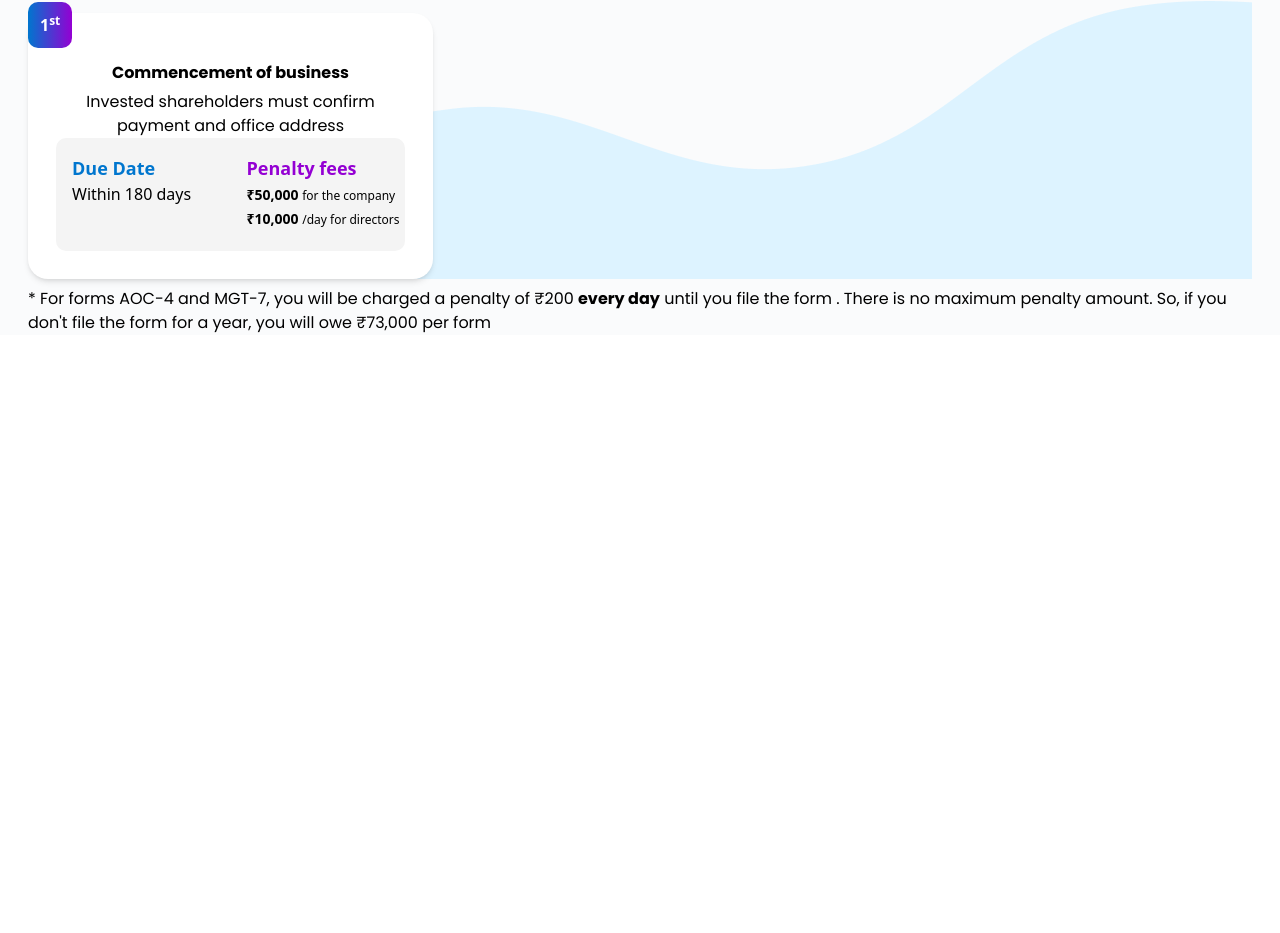
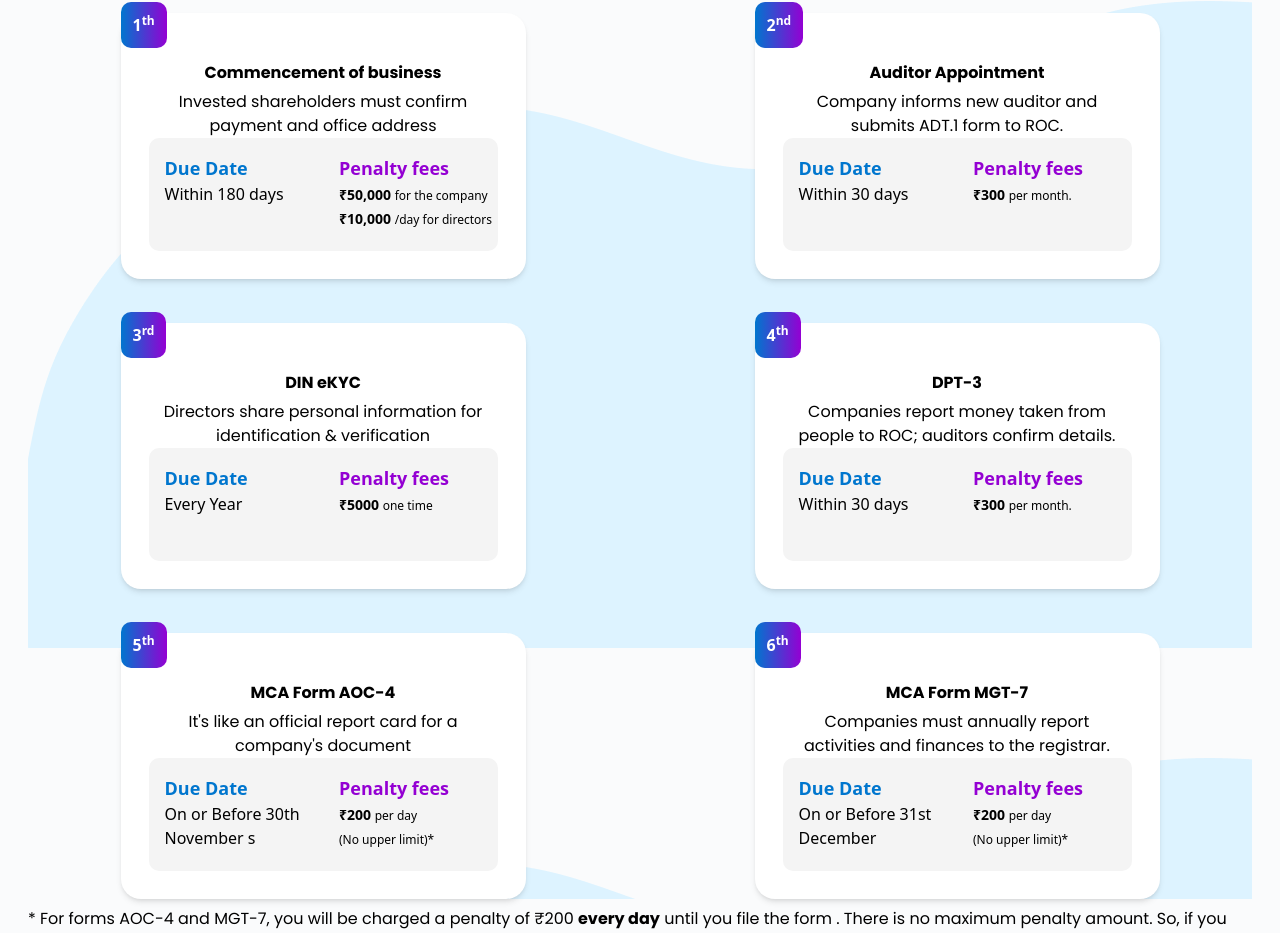
Before and after one commit to ImAnshuJoshi/findCAs, a React app in the folder frontend/: page / in a window 1280 px wide. Shown: the part 967-1900 px from the top of the page. Before the commit the page ends 1302 px from the top, so only its background shows below. Built offline with nearby package versions, Linux system fonts and the light colour scheme; the HTML template or start-up script is replaced by a standard one.

Commit message:
solutionCard arrayOBject created

```diff
--- a/frontend/src/components/solutionSection/Solution.jsx
+++ b/frontend/src/components/solutionSection/Solution.jsx
@@ -1,8 +1,95 @@
 import SolutionBG from "../../assets/SolutionBG.png";
+import { useState } from "react";
 const Solution = () => {
   const solutionStyle = {
     backgroundImage: `url(${SolutionBG})`,
   };
+  const [solutionCards, setSolutionCard] = useState([
+    {
+      id: [1, "th"],
+      title: "Commencement of business",
+      details: "Invested shareholders must confirm payment and office address",
+      dueDate: "Within 180 days",
+      penaltyfee: [
+        {
+          feeFirst: "₹50,000 ",
+          forCompany: "for the company",
+          feeSecond: "₹10,000",
+          duration: "/day for directors",
+        },
+      ],
+    },
+    {
+      id: [2, "nd"],
+      title: "Auditor Appointment",
+      details: "Company informs new auditor and submits ADT.1 form to ROC.",
+      dueDate: "Within 30 days ",
+      penaltyfee: [
+        {
+          feeFirst: "₹300",
+          forCompany: "per month.",
+          feeSecond: "",
+          duration: "",
+        },
+      ],
+    },
+    {
+      id: [3, "rd"],
+      title: "DIN eKYC",
+      details: "Directors share personal information for identification & verification ",
+      dueDate: "Every Year",
+      penaltyfee: [
+        {
+          feeFirst: "₹5000",
+          forCompany: "one time",
+          feeSecond: "",
+          duration: "",
+        },
+      ],
+    },
+    {
+      id: [4, "th"],
+      title: "DPT-3",
+      details: "Companies report money taken from people to ROC; auditors confirm details.",
+      dueDate: "Within 30 days ",
+      penaltyfee: [
+        {
+          feeFirst: "₹300",
+          forCompany: "per month.",
+          feeSecond: "",
+          duration: "",
+        },
+      ],
+    },
+    {
+      id: [5, "th"],
+      title: "MCA Form AOC-4",
+      details: "It's like an official report card for a company's document",
+      dueDate: "On or Before 30th November s",
+      penaltyfee: [
+        {
+          feeFirst: "₹200",
+          forCompany: "per day",
+          feeSecond: "",
+          duration: "(No upper limit)*",
+        },
+      ],
+    },
+    {
+      id: [6, "th"],
+      title: "MCA Form MGT-7",
+      details: "Companies must annually report activities and finances to the registrar.",
+      dueDate: "On or Before 31st December",
+      penaltyfee: [
+        {
+          feeFirst: "₹200",
+          forCompany: "per day",
+          feeSecond: "",
+          duration: "(No upper limit)*",
+        },
+      ],
+    },
+  ]);
 
   return (
     <div className="px-7 bg-[#FAFBFC]">
@@ -22,48 +109,61 @@ const Solution = () => {
             steps provided
           </p>
         </div>
-        <div className="pt-[84px] flex flex-wrap gap-11 justify-between">
-          <div className="h-[266px] w-[405px] rounded-[20px] shadow-md bg-[#FFFFFF]">
+        <div className="pt-[84px] flex flex-wrap gap-11 justify-around">
+          {/* -----------cardDetails---------- */}
+
+          {solutionCards.map((card, index) => (
+            <div
+              key={index}
+              className="h-[266px] w-[405px] rounded-[20px] shadow-md bg-[#FFFFFF]"
+            >
               <span className="bg-gradient-to-r p-3 from-primary to-secondary text-white rounded-[10px] font-bold relative">
-              1<sup>st</sup>
+                {card.id[0]}<sup>{card.id[1]}</sup>
               </span>
 
               <div className="flex flex-col px-7">
                 <div className="pt-6">
                   <p className="text-center font-bold font-popp">
-                  Commencement of business{" "}
+                    {card.title}
                   </p>
                 </div>
                 <div className=" pt-[5px] px-2">
                   <p className="text-center font-popp">
-                  Invested shareholders must confirm payment and office address
+                    {card.details}
                   </p>
                 </div>
                 <div className="w-[341] h-[113px] rounded-[10px] flex flex-row bg-[#F4F4F4] pt-4">
                   <div className="w-1/2 pl-4">
                     <p className="text-lg font-bold text-primary">Due Date</p>
-                  <p className=" font-sans">Within 180 days</p>
+                    <p className=" font-sans">{card.dueDate}</p>
                   </div>
                   <div className="w-1/2 pl-4">
                     <p className="text-lg font-bold text-secondary">
                       Penalty fees
                     </p>
                     <div>
-                    <span className="font-bold text-[14px]">₹50,000 </span>
-                    <span className="text-[12px]">for the company</span>
+                      <span className="font-bold text-[14px]">{card.penaltyfee[0].feeFirst} </span>
+                      <span className="text-[12px]">{card.penaltyfee[0].forCompany}</span>
                     </div>
                     <div>
-                    <span className="font-bold text-[14px]">₹10,000 </span>
-                    <span className="text-[12px]">/day for directors</span>
+                      <span className="font-bold text-[14px]">{card.penaltyfee[0].feeSecond} </span>
+                      <span className="text-[12px]">{card.penaltyfee[0].duration}</span>
                     </div>
                   </div>
                 </div>
               </div>
             </div>
+          ))}
+          {/* -------------end--------- */}
         </div>
       </div>
       <div>
-        <p className=" font-popp pt-2 text-base">* For forms AOC-4 and MGT-7, you will be charged a penalty of ₹200 <span className=" font-bold">every day</span> until you file the form . There is no maximum penalty amount. So, if you don't file the form for a year, you will owe ₹73,000 per form</p>
+        <p className=" font-popp pt-2 text-base">
+          * For forms AOC-4 and MGT-7, you will be charged a penalty of ₹200{" "}
+          <span className=" font-bold">every day</span> until you file the form
+          . There is no maximum penalty amount. So, if you don&apos;t file the
+          form for a year, you will owe ₹73,000 per form
+        </p>
       </div>
     </div>
   );
```
Lines whose indentation alone changed are shown as unchanged.
